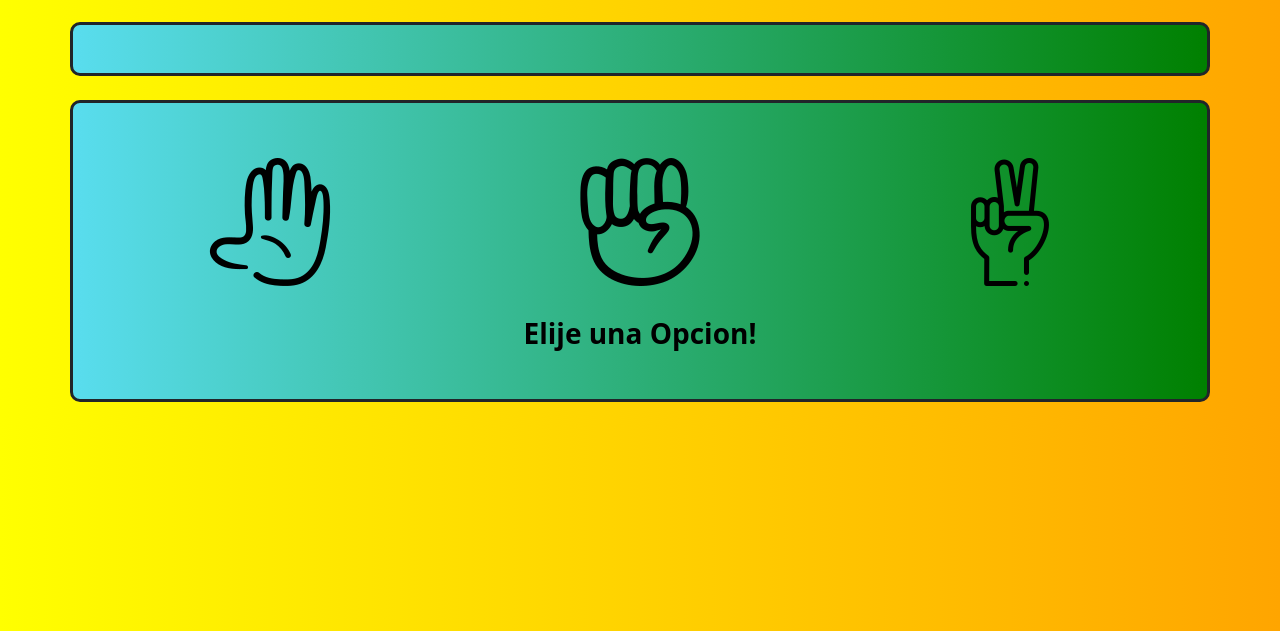
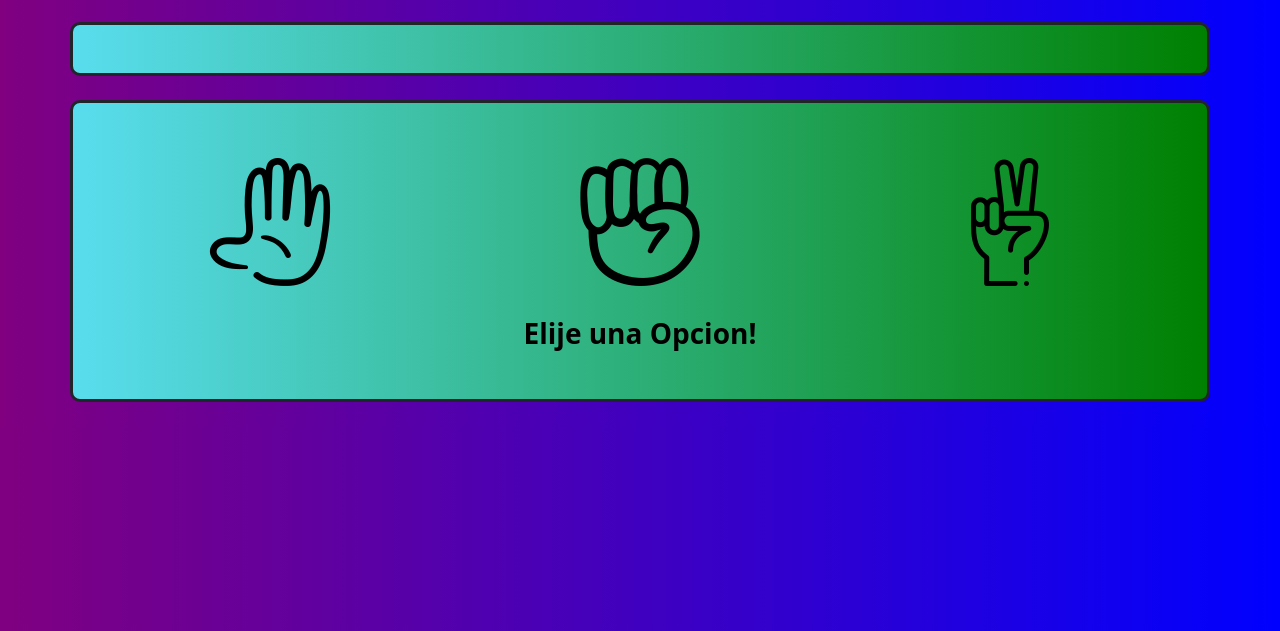
Before and after one commit to manasama1993999/Modulo2Cachipun, a plain HTML site: page index.html in a window 1280 px wide. Shown: the part 169-800 px from the top of the page. Drawn offline with nearby package versions, Linux system fonts and the light colour scheme.

Commit message:
Update estilos.css

```diff
--- a/assets/css/estilos.css
+++ b/assets/css/estilos.css
@@ -6,7 +6,7 @@
 }
 body{
     /*background-color: var(--blue1);*/
-    background: linear-gradient(to right,yellow,orange);
+    background: linear-gradient(to right,purple,blue);
 }
 .container{
     background: linear-gradient(to right,rgb(89, 221, 238),green);
```
